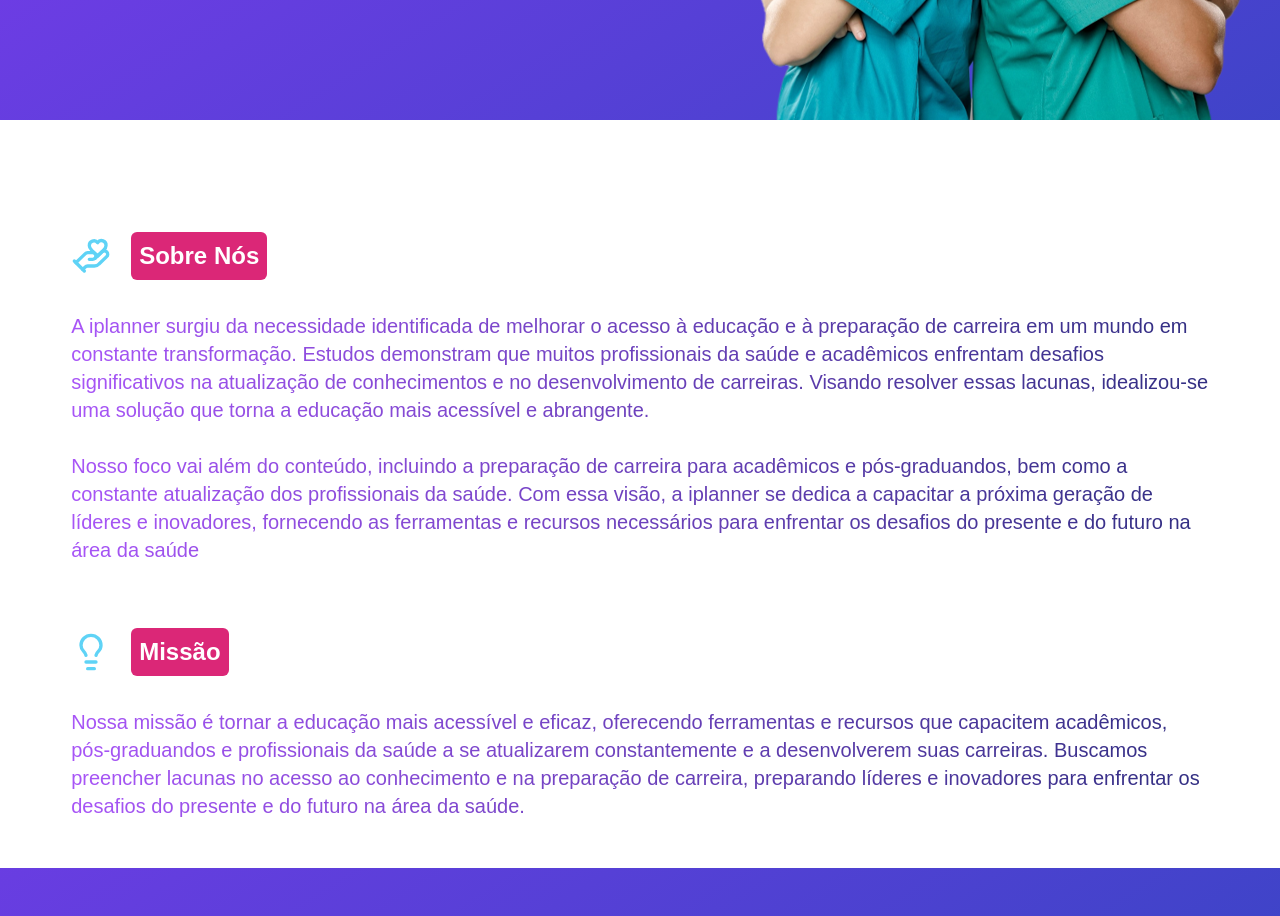
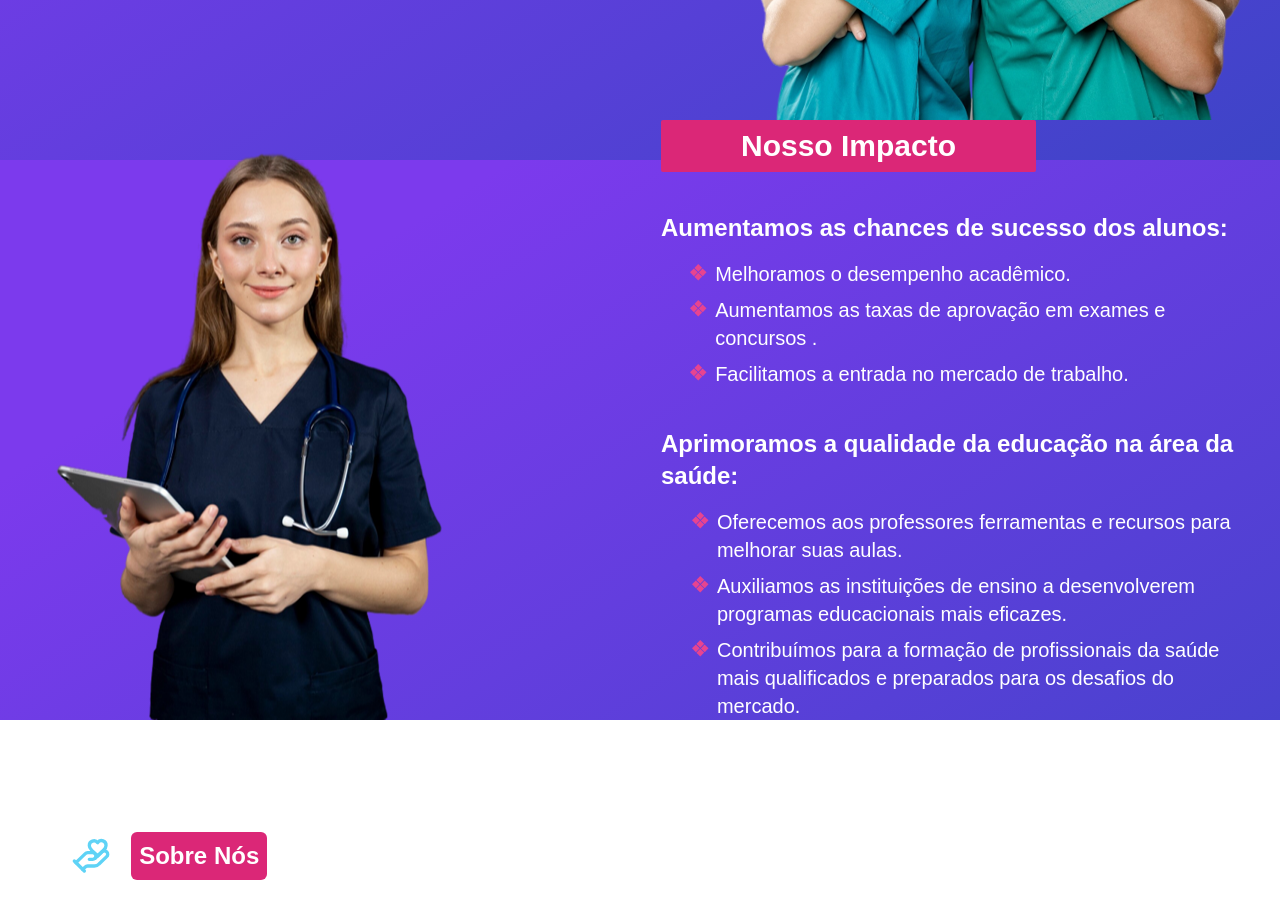
Before and after one commit to CertDevz/iplanner-project, a React (Vite) app: page / in a window 1280 px wide. Shown: the part 2240-3156 px from the top of the page. Built offline with nearby package versions, Linux system fonts and the light colour scheme.

Commit message:
fix: austment in impact

```diff
--- a/src/App.jsx
+++ b/src/App.jsx
@@ -3,10 +3,11 @@ import Contact from "./view/components/contact";
 import Footer from "./view/components/footer";
 import Header from "./view/components/header";
 import Home from "./view/components/home";
-import Impact from "./view/components/impact";
+import Vision from "./view/components/vision";
 import Introduction from "./view/components/introduction";
 import Iplanner from "./view/components/iplanner";
 import "./view/scrollbar.css";
+import Impact from "./view/components/impact";
 
 function App() {
   return (
@@ -16,6 +17,7 @@ function App() {
         <Iplanner />
         <Home />
       </div>
+      <Vision />
       <Impact />
       <Introduction />
       <Solution />
--- a/src/view/components/impact/index.jsx
+++ b/src/view/components/impact/index.jsx
@@ -1,31 +1,59 @@
-import React from "react";
-import { motion, useInView } from "framer-motion";
-
 export default function Impact() {
-  const ref2 = React.useRef(null);
-
-  const inView2 = useInView(ref2, { triggerOnce: true });
-
   return (
-    <div className="flex flex-col md:flex-row gap-5 mt-16  md:mb-0 items-center ">
-      <div className="flex flex-col max-w-[900px] mx-auto mt-10 items-center">
-        <h1 className="font-semibold cursor-pointer px-5 py-2 bg-[#db2777] rounded-sm text-white text-center md:text-5xl text-2xl">
-          Essa é a visão da iplanner!
+    <div className="flex flex-col md:flex-row justify-between md:gap-40">
+      <img src="/public/medica.png" alt="medica" className="hidden md:block" />
+      <div className=" flex flex-col md:items-start justify-center flex-1 mb-10 md:mb-0">
+        <h1 className="font-semibold cursor-pointer px-20 py-2 bg-[#db2777] rounded-sm text-white text-center md:text-3xl text-2xl">
+          Nosso Impacto
         </h1>
-        <motion.p
-          ref={ref2}
-          className="text-white md:text-2xl md:mt-10 max-w-[600px] text-center mt-5"
-          initial={{ opacity: 0, y: 50 }}
-          animate={inView2 ? { opacity: 1, y: 0 } : {}}
-          transition={{ duration: 1 }}
-        >
-          Somos uma <strong>SOLUÇÃO EDUCACIONAL</strong> que está democratizando
-          o acesso à educação de qualidade na área da saúde.Através de soluções
-          completas e personalizadas, auxiliamos instituições de ensino,
-          professores e alunos em todas as etapas da formação.
-        </motion.p>
+        <div className="mt-10 flex flex-col">
+          <h2 className="text-white md:text-2xl font-semibold">
+            Aumentamos as chances de sucesso dos alunos:
+          </h2>
+          <ul className="mt-2 max-w-[90%] mx-auto">
+            <li className="flex gap-2 text-white md:text-xl text-lg items-start mt-2">
+              <img src="/vector.svg" width={17} className="mt-1" />
+              <p>Melhoramos o desempenho acadêmico.</p>
+            </li>
+            <li className="flex gap-2 text-white md:text-xl text-lg items-start mt-2">
+              <img src="/vector.svg" width={17} className="mt-1" />
+              <p>Aumentamos as taxas de aprovação em exames e concursos .</p>
+            </li>
+            <li className="flex gap-2 text-white md:text-xl text-lg items-start mt-2">
+              <img src="/vector.svg" width={17} className="mt-1" />
+              <p>Facilitamos a entrada no mercado de trabalho.</p>
+            </li>
+          </ul>
+        </div>
+        <div className="mt-10 flex flex-col">
+          <h2 className="text-white md:text-2xl font-semibold">
+            Aprimoramos a qualidade da educação na área da saúde:
+          </h2>
+          <ul className="mt-2 max-w-[90%] mx-auto">
+            <li className="flex gap-2 text-white md:text-xl text-lg items-start mt-2">
+              <img src="/vector.svg" width={17} className="mt-1" />
+              <p>
+                Oferecemos aos professores ferramentas e recursos para melhorar
+                suas aulas.
+              </p>
+            </li>
+            <li className="flex gap-2 text-white md:text-xl text-lg items-start mt-2">
+              <img src="/vector.svg" width={17} className="mt-1" />
+              <p>
+                Auxiliamos as instituições de ensino a desenvolverem programas
+                educacionais mais eficazes.
+              </p>
+            </li>
+            <li className="flex gap-2 text-white md:text-xl text-lg items-start mt-2">
+              <img src="/vector.svg" width={17} className="mt-1" />
+              <p>
+                Contribuímos para a formação de profissionais da saúde mais
+                qualificados e preparados para os desafios do mercado.
+              </p>
+            </li>
+          </ul>
+        </div>
       </div>
-      <img src="/public/medicos-visao.png" alt="" />
     </div>
   );
 }
--- /dev/null
+++ b/src/view/components/vision/index.jsx
@@ -0,0 +1,31 @@
+import React from "react";
+import { motion, useInView } from "framer-motion";
+
+export default function Vision() {
+  const ref2 = React.useRef(null);
+
+  const inView2 = useInView(ref2, { triggerOnce: true });
+
+  return (
+    <div className="flex flex-col md:flex-row gap-5 mt-16  md:mb-0 items-center ">
+      <div className="flex flex-col max-w-[900px] mx-auto mt-10 items-center">
+        <h1 className="font-semibold cursor-pointer px-5 py-2 bg-[#db2777] rounded-sm text-white text-center md:text-5xl text-2xl">
+          Essa é a visão da iplanner!
+        </h1>
+        <motion.p
+          ref={ref2}
+          className="text-white md:text-2xl md:mt-10 max-w-[600px] text-center mt-5"
+          initial={{ opacity: 0, y: 50 }}
+          animate={inView2 ? { opacity: 1, y: 0 } : {}}
+          transition={{ duration: 1 }}
+        >
+          Somos uma <strong>SOLUÇÃO EDUCACIONAL</strong> que está democratizando
+          o acesso à educação de qualidade na área da saúde.Através de soluções
+          completas e personalizadas, auxiliamos instituições de ensino,
+          professores e alunos em todas as etapas da formação.
+        </motion.p>
+      </div>
+      <img src="/public/medicos-visao.png" alt="" />
+    </div>
+  );
+}
```
Also changed, not shown: public/medica.png (added).
